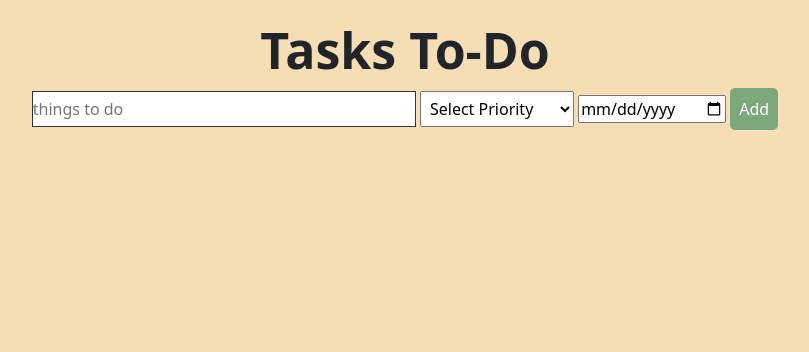
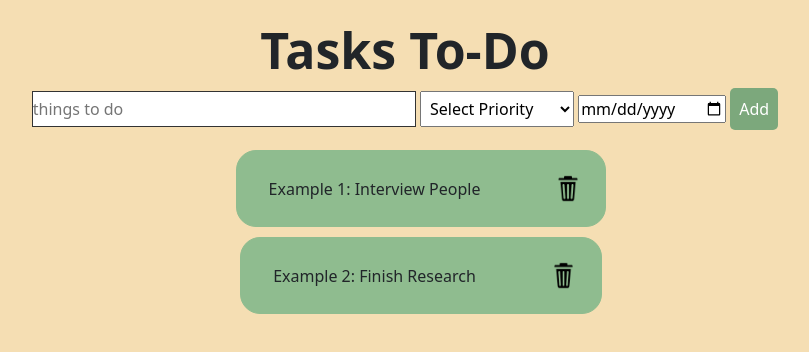
Before and after one commit to lkhalid0095/to-do-list, a plain HTML site: page index.html in a window 1280 px wide. Shown: the whole page, without its empty margins (235-1044 px from the left). Drawn offline with nearby package versions, Linux system fonts and the light colour scheme.

Commit message:
Added examples

```diff
--- a/index.html
+++ b/index.html
@@ -13,7 +13,7 @@
     <title>To-Do List</title>
 </head>
 
-<body>
+<body onload="example()">
     <div class="container">
         <div class="head">
             <h1 id="titlehead">Tasks To-Do</h1>
@@ -32,7 +32,10 @@
             </div>
         </div>
         <div class="list">
+            <ul id = "example1" class = "list-item"> Example 1: Interview People </ul>
+            <ul id = "example2" class = "list-item"> Example 2: Finish Research </ul>
             <ul id="list_item">
+
             </ul>
         </div>
     </div>
--- a/index.js
+++ b/index.js
@@ -1,6 +1,5 @@
 // called when you click on add
 function add() {
-
     // gets user input from the input
     let input = document.getElementById("userInput")
     let listItem = document.getElementById("list_item")
@@ -11,16 +10,16 @@ function add() {
         newLi.setAttribute('class', 'list-item')
         let priority = document.getElementById("priority")
         let value = priority.options[priority.selectedIndex].value;
-        if(value == ""){
+        if (value == "") {
             newLi.style.color = "black";
         }
-        else if(value == "high"){
+        else if (value == "high") {
             newLi.style.color = "red";
         }
-        else if(value == "medium"){
+        else if (value == "medium") {
             newLi.style.color = "yellow";
         }
-        else if(value == "low"){
+        else if (value == "low") {
             newLi.style.color = "blue";
         }
         let check = document.createElement("input")
@@ -45,7 +44,7 @@ function add() {
         let date = document.getElementById("date")
         let due = document.createElement("p")
         let text = document.createTextNode("");
-        if(date.value != ""){
+        if (date.value != "") {
 
             text = document.createTextNode("Due date is " + date.value);
         }
@@ -64,3 +63,28 @@ function add() {
         }
     }
 }
+function example() {
+    let example1 = document.getElementById("example1")
+    let listItem = document.getElementById("list_item")
+    listItem.appendChild(example1)
+    var deleteButton = document.createElement("button"); //creates a button for delete
+    deleteButton.setAttribute('class', 'delete')
+    deleteButton.innerHTML = '<img src = "del.png" height="40%" width="40%" />'
+    // deleteButton.appendChild(document.createTextNode("Delete"));
+    example1.appendChild(deleteButton);
+    // Delete a li item on click
+    deleteButton.onclick = function () {
+        example1.parentNode.removeChild(example1);
+    }
+    let example2 = document.getElementById("example2")
+    listItem.appendChild(example2)
+    var deleteButton = document.createElement("button"); //creates a button for delete
+    deleteButton.setAttribute('class', 'delete')
+    deleteButton.innerHTML = '<img src = "del.png" height="40%" width="40%" />'
+    // deleteButton.appendChild(document.createTextNode("Delete"));
+    example2.appendChild(deleteButton);
+    // Delete a li item on click
+    deleteButton.onclick = function () {
+        example2.parentNode.removeChild(example2);
+    }
+}
```
